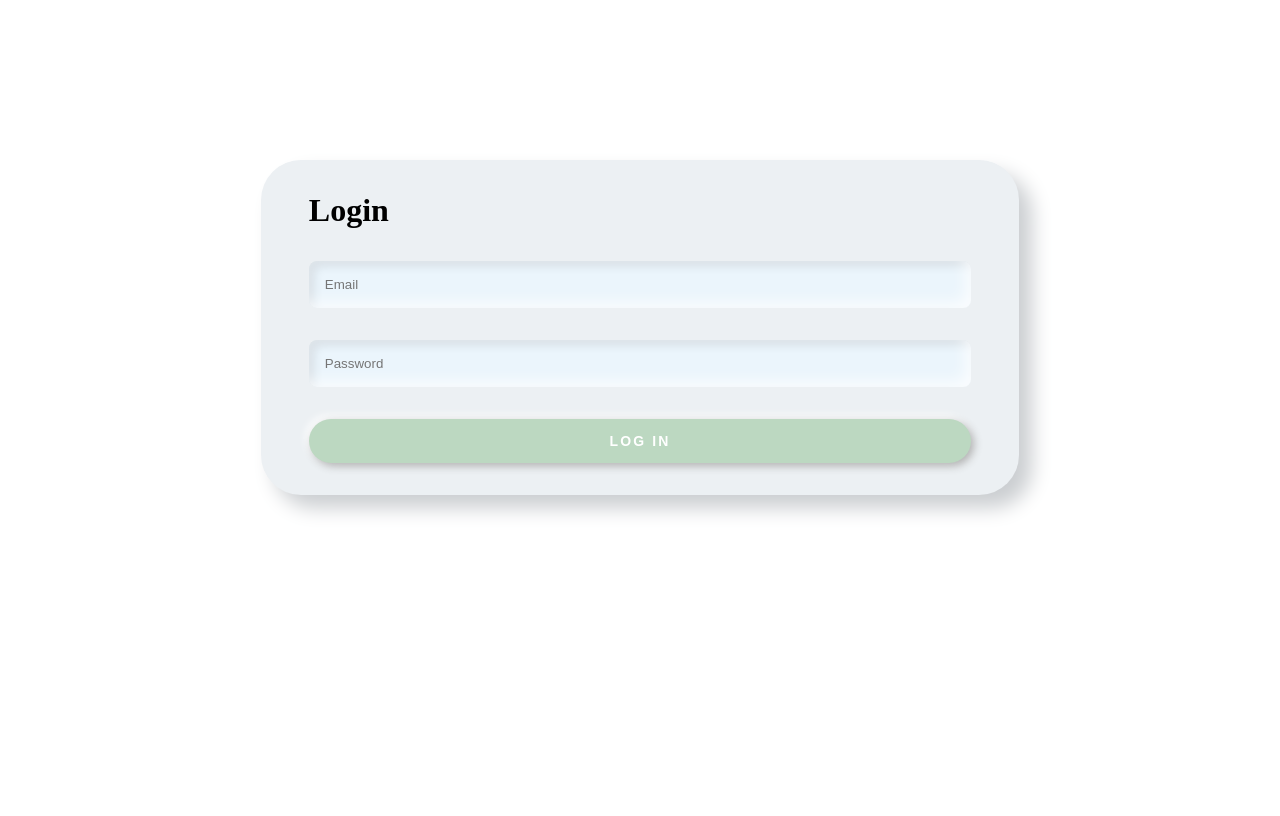
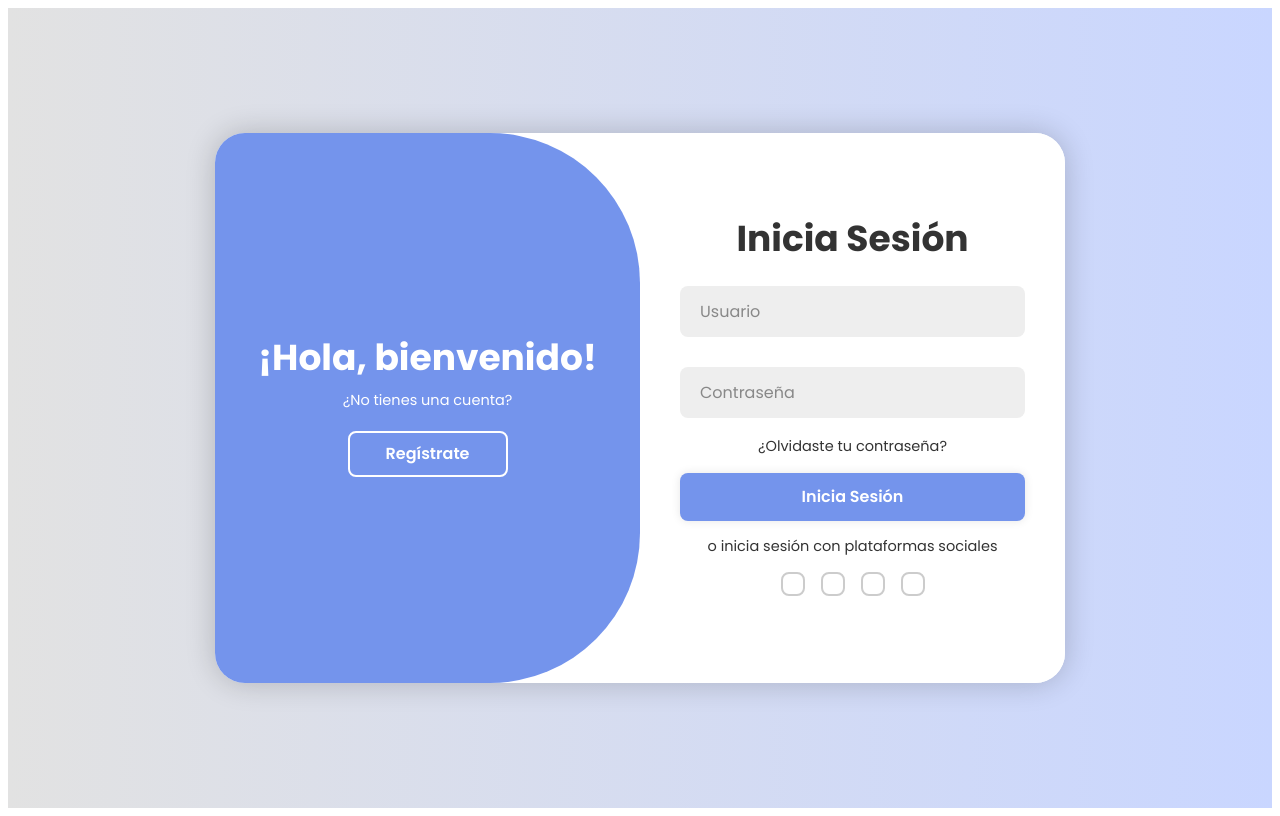
Before and after one commit to Abenavidese/STOCKY-IA, an Angular app in the folder front-end/stocky-ia-front/: page /login in a window 1280 px wide. Built offline with nearby package versions, Linux system fonts and the light colour scheme.

Commit message:
Mejoras con animaciones al Login y mejoras visuales a todo el proyecto

```diff
--- a/front-end/stocky-ia-front/src/app/pages/home/sidebar/sidebar.scss
+++ b/front-end/stocky-ia-front/src/app/pages/home/sidebar/sidebar.scss
@@ -1,19 +1,20 @@
 .sidebar {
   width: 220px;
   height: calc(100vh - 60px);
-  background: linear-gradient(180deg, #1f1c2c 0%, #302b63 50%, #24243e 100%);
-  color: #e0e6ed;
+  background: linear-gradient(180deg, #7494ec 0%, #a6baff 100%);
+  color: #ffffff;
   padding: 1.5rem;
   position: fixed;
   top: 60px;
   left: 0;
   margin-right: 10px;
-  font-family: 'Segoe UI', Tahoma, Geneva, Verdana, sans-serif;
-  border-radius: 20px 20px 0 0;
-  box-shadow: 0 20px 30px rgba(0, 0, 0, 0.4), 0 0 20px rgba(0, 255, 255, 0.15);
+  font-family: 'Poppins', sans-serif;
+  border-radius: 0 30px 30px 0;
+  box-shadow: 0 12px 24px rgba(0, 0, 0, 0.25);
   backdrop-filter: blur(6px);
-  transition: all 0.3s ease;
+  transition: all 0.5s ease;
   z-index: 1000;
+  overflow: hidden;
 
   &.closed {
     transform: translateX(-100%);
@@ -22,10 +23,10 @@
   h2 {
     margin-top: 0;
     margin-bottom: 2rem;
-    font-size: 1.5rem;
+    font-size: 1.6rem;
     text-align: center;
     font-weight: 700;
-    color: #ffffff;
+    color: #fff;
     letter-spacing: 1px;
   }
 
@@ -41,22 +42,24 @@
         display: block;
         padding: 0.75rem 1rem;
         border-radius: 12px;
-        background: rgba(255, 255, 255, 0.05);
-        color: #e0e6ed;
+        background: rgba(255, 255, 255, 0.1);
+        color: #ffffff;
         text-decoration: none;
         font-size: 1rem;
         font-weight: 500;
         transition: all 0.3s ease;
 
         &:hover {
-          background: rgba(255, 255, 255, 0.15);
+          background: rgba(255, 255, 255, 0.25);
           color: #ffffff;
-          transform: translateX(5px);
+          transform: translateX(6px);
         }
 
         &.active {
-          background: linear-gradient(to right, #8e2de2, #4a00e0);
-          color: #ffffff;
+          background: linear-gradient(to right, #4a6cf7, #748ffc);
+          color: #fff;
+          font-weight: 600;
+          box-shadow: 0 0 10px rgba(255, 255, 255, 0.2);
         }
       }
     }
--- a/front-end/stocky-ia-front/src/app/pages/home/sidebar/sidebar.ts
+++ b/front-end/stocky-ia-front/src/app/pages/home/sidebar/sidebar.ts
@@ -9,5 +9,9 @@ imports: [CommonModule, RouterModule],
   styleUrl: './sidebar.scss'
 })
 export class Sidebar {
+  isClosed = false;
 
+  toggleSidebar() {
+    this.isClosed = !this.isClosed;
+  }
 }
--- a/front-end/stocky-ia-front/src/app/pages/home/topbar/topbar.scss
+++ b/front-end/stocky-ia-front/src/app/pages/home/topbar/topbar.scss
@@ -1,13 +1,19 @@
 .topbar {
   position: fixed;
   top: 0;
-  left: 300px;
-  width: calc(100% - 230px);
+  left: 0;
+  width: 100%;
   height: 60px;
-  background-color: #3e5368;
-  color: white;
+  background: linear-gradient(90deg, #7494ec, #a6baff);
+  color: #fff;
   display: flex;
   align-items: center;
-  padding: 0 1.5rem;
+  justify-content: space-between;
+  padding: 0 2rem;
+  font-size: 1.1rem;
+  font-weight: 500;
+  box-shadow: 0 4px 12px rgba(0, 0, 0, 0.15);
   z-index: 900;
+  border-bottom-left-radius: 15px;
+  border-bottom-right-radius: 15px;
 }
--- a/front-end/stocky-ia-front/src/app/pages/login/login.html
+++ b/front-end/stocky-ia-front/src/app/pages/login/login.html
@@ -1,8 +1,66 @@
-<div class="login">
-  <form class="custom-form" (submit)="goToHome(); $event.preventDefault()">
-    <h1>Login</h1>
-    <input type="email" name="email" placeholder="Email" required />
-    <input type="password" name="password" placeholder="Password" required />
-    <button type="submit">Log in</button>
-  </form>
+<div class="container" [class.active]="isRegisterMode">
+  <div class="form-box login">
+    <form (submit)="login($event)">
+      <h1>Inicia Sesión</h1>
+      <div class="input-box">
+        <input type="text" placeholder="Usuario" required />
+        <i class='bx bxs-user'></i>
+      </div>
+      <div class="input-box">
+        <input type="password" placeholder="Contraseña" required />
+        <i class='bx bxs-lock-alt'></i>
+      </div>
+      <div class="forgot-link">
+        <a href="#">¿Olvidaste tu contraseña?</a>
+      </div>
+      <button type="submit" class="btn">Inicia Sesión</button>
+      <p>o inicia sesión con plataformas sociales</p>
+      <div class="social-icons">
+        <a href="#"><i class='bx bxl-google'></i></a>
+        <a href="#"><i class='bx bxl-facebook'></i></a>
+        <a href="#"><i class='bx bxl-github'></i></a>
+        <a href="#"><i class='bx bxl-linkedin'></i></a>
+      </div>
+    </form>
+  </div>
+
+  <div class="form-box register">
+    <form (submit)="register($event)">
+      <h1>Registrarse</h1>
+      <div class="input-box">
+        <input type="text" placeholder="Usuario" required />
+        <i class='bx bxs-user'></i>
+      </div>
+      <div class="input-box">
+        <input type="email" placeholder="Email" required />
+        <i class='bx bxs-envelope'></i>
+      </div>
+      <div class="input-box">
+        <input type="password" placeholder="Contraseña" required />
+        <i class='bx bxs-lock-alt'></i>
+      </div>
+      <button type="submit" class="btn">Registrarse</button>
+      <p>o regístrate con redes sociales</p>
+      <div class="social-icons">
+        <a href="#"><i class='bx bxl-google'></i></a>
+        <a href="#"><i class='bx bxl-facebook'></i></a>
+        <a href="#"><i class='bx bxl-github'></i></a>
+        <a href="#"><i class='bx bxl-linkedin'></i></a>
+      </div>
+    </form>
+  </div>
+
+  <div class="toggle-box">
+    <div class="toggle-panel toggle-left">
+      <h1>¡Hola, bienvenido!</h1>
+      <p>¿No tienes una cuenta?</p>
+      <button class="btn" (click)="toggleRegister(true)">Regístrate</button>
+    </div>
+
+    <div class="toggle-panel toggle-right">
+      <h1>¡Bienvenido de nuevo!</h1>
+      <p>¿Ya tienes una cuenta?</p>
+      <button class="btn" (click)="toggleRegister(false)">Inicia Sesión</button>
+    </div>
+  </div>
 </div>
--- a/front-end/stocky-ia-front/src/app/pages/login/login.scss
+++ b/front-end/stocky-ia-front/src/app/pages/login/login.scss
@@ -1,53 +1,270 @@
-* {
-  box-sizing: border-box;
+@import url('https://fonts.googleapis.com/css2?family=Poppins:ital,wght@0,100;0,200;0,300;0,400;0,500;0,600;0,700;0,800;0,900;1,100;1,200;1,300;1,400;1,500;1,600;1,700;1,800;1,900&display=swap');
+
+/* Centrado total del login */
+:host {
+  display: flex;
+  justify-content: center;
+  align-items: center;
+  height: 100vh;
+  background: linear-gradient(90deg, #e2e2e2, #c9d6ff);
 }
 
-html,
-body {
-  background: #ecf0f3;
+* {
+  margin: 0;
+  padding: 0;
+  box-sizing: border-box;
+  font-family: "Poppins", sans-serif;
+  text-decoration: none;
+  list-style: none;
 }
 
-h1 {
-  margin: 0;
-  padding: 0;
+.container {
+  position: relative;
+  width: 850px;
+  height: 550px;
+  background: #fff;
+  margin: 20px;
+  border-radius: 30px;
+  box-shadow: 0 0 30px rgba(0, 0, 0, .2);
+  overflow: hidden;
 }
 
-.custom-form {
-  min-width: 300px;
-  max-width: 60%;
-  margin: 0 auto;
-  background: rgba(255, 255, 255, 0.15);
-  padding: 2rem 3rem;
-  border-radius: 2.5rem;
-  background-color: #ecf0f3;
-  box-shadow: 13px 13px 20px #cbced1, -13px -13px 20px #ffffff;
-  color: black;
-  margin-top: 10rem;
+.container h1 {
+  font-size: 36px;
+  margin: -10px 0;
+}
 
-  input {
-    display: block;
-    margin: 2rem 0;
-    width: 100%;
-    border-radius: 0.5rem;
-    padding: 1rem;
-    border: none;
-    background: #ebf5fc;
-    box-shadow: inset -5px -5px 15px rgba(255, 255, 255, 0.8),
-      inset 5px 5px 10px rgba(0, 0, 0, 0.1);
+.container p {
+  font-size: 14.5px;
+  margin: 15px 0;
+}
+
+form {
+  width: 100%;
+}
+
+.form-box {
+  position: absolute;
+  right: 0;
+  width: 50%;
+  height: 100%;
+  background: #fff;
+  display: flex;
+  align-items: center;
+  color: #333;
+  text-align: center;
+  padding: 40px;
+  z-index: 1;
+  transition: .6s ease-in-out 1.2s, visibility 0s 1s;
+}
+
+.container.active .form-box {
+  right: 50%;
+}
+
+.form-box.register {
+  visibility: hidden;
+}
+
+.container.active .form-box.register {
+  visibility: visible;
+}
+
+.input-box {
+  position: relative;
+  margin: 30px 0;
+}
+
+.input-box input {
+  width: 100%;
+  padding: 13px 50px 13px 20px;
+  background: #eee;
+  border-radius: 8px;
+  border: none;
+  outline: none;
+  font-size: 16px;
+  color: #333;
+  font-weight: 500;
+}
+
+.input-box input::placeholder {
+  color: #888;
+  font-weight: 400;
+}
+
+.input-box i {
+  position: absolute;
+  right: 20px;
+  top: 50%;
+  transform: translateY(-50%);
+  font-size: 20px;
+}
+
+.forgot-link {
+  margin: -15px 0 15px;
+}
+
+.forgot-link a {
+  font-size: 14.5px;
+  color: #333;
+}
+
+.btn {
+  width: 100%;
+  height: 48px;
+  background: #7494ec;
+  border-radius: 8px;
+  box-shadow: 0 0 10px rgba(0, 0, 0, .1);
+  border: none;
+  cursor: pointer;
+  font-size: 16px;
+  color: #fff;
+  font-weight: 600;
+}
+
+.social-icons {
+  display: flex;
+  justify-content: center;
+}
+
+.social-icons a {
+  display: inline-flex;
+  padding: 10px;
+  border: 2px solid #ccc;
+  border-radius: 8px;
+  font-size: 24px;
+  color: #333;
+  margin: 0 8px;
+}
+
+.toggle-box {
+  position: absolute;
+  width: 100%;
+  height: 100%;
+}
+
+.toggle-box::before {
+  content: '';
+  position: absolute;
+  left: -250%;
+  width: 300%;
+  height: 100%;
+  background: #7494ec;
+  border-radius: 150px;
+  z-index: 2;
+  transition: 1.8s ease-in-out;
+}
+
+.container.active .toggle-box::before {
+  left: 50%;
+}
+
+.toggle-panel {
+  position: absolute;
+  width: 50%;
+  height: 100%;
+  color: #fff;
+  display: flex;
+  flex-direction: column;
+  justify-content: center;
+  align-items: center;
+  z-index: 2;
+  transition: .6s ease-in-out;
+}
+
+.toggle-panel.toggle-left {
+  left: 0;
+  transition-delay: 1.2s;
+}
+
+.container.active .toggle-panel.toggle-left {
+  left: -50%;
+  transition-delay: .6s;
+}
+
+.toggle-panel.toggle-right {
+  right: -50%;
+  transition-delay: .6s;
+}
+
+.container.active .toggle-panel.toggle-right {
+  right: 0;
+  transition-delay: 1.2s;
+}
+
+.toggle-panel p {
+  margin-bottom: 20px;
+}
+
+.toggle-panel .btn {
+  width: 160px;
+  height: 46px;
+  background: transparent;
+  border: 2px solid #fff;
+  box-shadow: none;
+}
+
+/* Responsive */
+
+@media screen and (max-width: 650px) {
+  .container {
+    height: calc(100vh - 40px);
   }
 
-  button {
-    text-transform: uppercase;
-    letter-spacing: 0.15em;
-    border: none;
-    font-size: 0.875rem;
-    color: #ffffff;
-    font-weight: bold;
-    background-color: #bcd8c1;
+  .form-box {
+    bottom: 0;
     width: 100%;
-    padding: 0.875rem 1rem;
-    border-radius: 1.5rem;
-    box-shadow: 3px 3px 8px #b1b1b1, -3px -3px 8px #ffffff;
-    cursor: not-allowed;
+    height: 70%;
+  }
+
+  .container.active .form-box {
+    right: 0;
+    bottom: 30%;
+  }
+
+  .toggle-box::before {
+    left: 0;
+    top: -270%;
+    width: 100%;
+    height: 300%;
+    border-radius: 20vw;
+  }
+
+  .container.active .toggle-box::before {
+    left: 0;
+    top: 70%;
+  }
+
+  .container.active .toggle-panel.toggle-left {
+    left: 0;
+    top: -30%;
+  }
+
+  .toggle-panel {
+    width: 100%;
+    height: 30%;
+  }
+
+  .toggle-panel.toggle-left {
+    top: 0;
+  }
+
+  .toggle-panel.toggle-right {
+    right: 0;
+    bottom: -30%;
+  }
+
+  .container.active .toggle-panel.toggle-right {
+    bottom: 0;
   }
 }
+
+@media screen and (max-width: 400px) {
+  .form-box {
+    padding: 20px;
+  }
+
+  .toggle-panel h1 {
+    font-size: 30px;
+  }
+}
--- a/front-end/stocky-ia-front/src/app/pages/login/login.ts
+++ b/front-end/stocky-ia-front/src/app/pages/login/login.ts
@@ -10,7 +10,20 @@ import { Router } from '@angular/router';
 export class Login {
   constructor(private router: Router) {}
 
-  goToHome() {
-      this.router.navigate(['/home']);
+  isRegisterMode = false;
+
+  toggleRegister(register: boolean) {
+    this.isRegisterMode = register;
+  }
+
+  login(event: Event) {
+    event.preventDefault();
+    this.router.navigate(['/home']);
+  }
+
+  register(event: Event) {
+    event.preventDefault();
+    alert('Registro exitoso (aquí puedes integrar lógica)');
+    this.toggleRegister(false);
   }
 }
```
